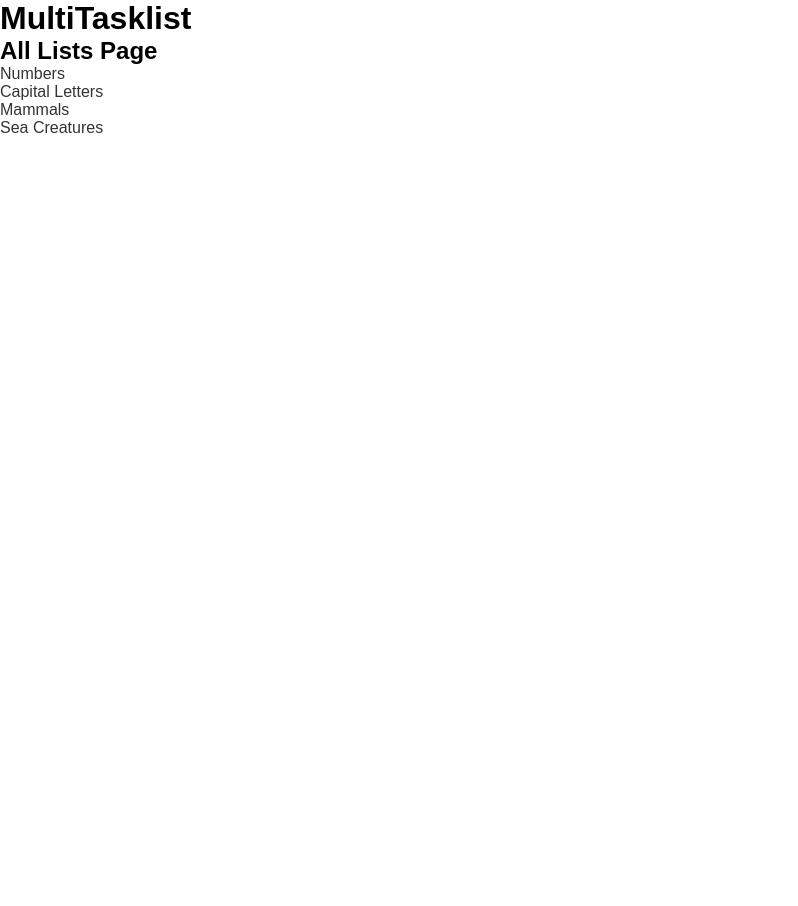
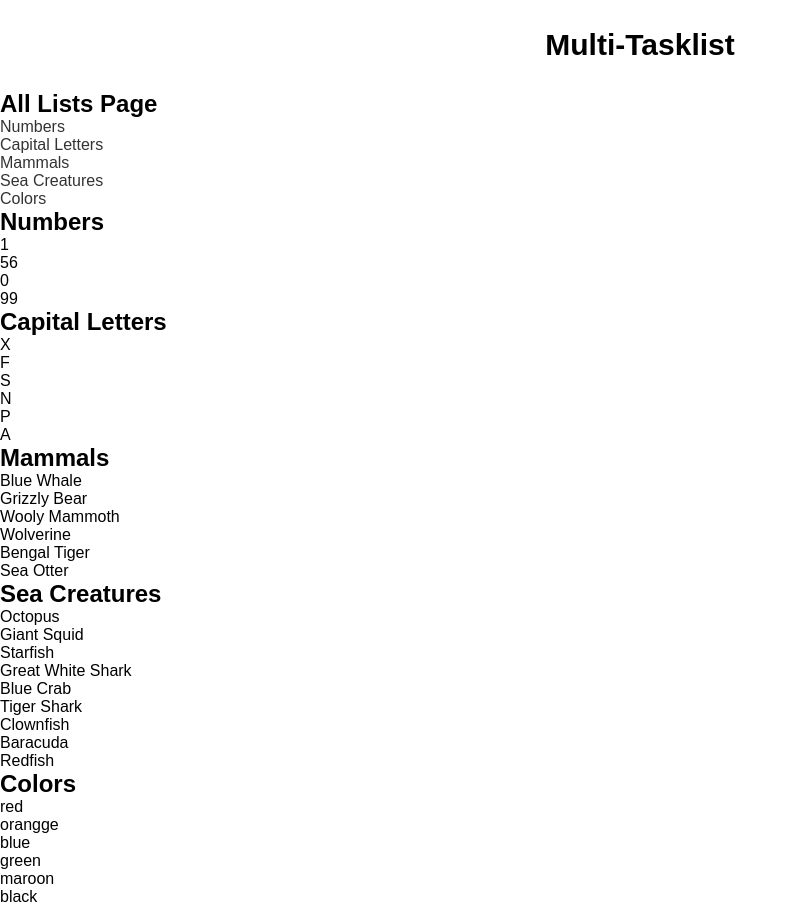
Before and after one commit to agviray/react-multi-tasklist, a React (Create React App) app: page / in a window 1280 px wide. Shown: the top 906 px of the page, without its empty margins (0-798 px from the left). Before the commit the page ends 800 px from the top, so only its background shows below. Built offline with nearby package versions, Linux system fonts and the light colour scheme.

Commit message:
Create initial Header component and add styles

```diff
--- /dev/null
+++ b/src/components/Header.js
@@ -0,0 +1,12 @@
+import React from 'react';
+import { StyledHeader } from './styles/StyledHeader.styled';
+
+const Header = () => {
+  return (
+    <StyledHeader>
+      <h1>Multi-Tasklist</h1>
+    </StyledHeader>
+  );
+};
+
+export default Header;
--- a/src/components/Layout.js
+++ b/src/components/Layout.js
@@ -1,5 +1,6 @@
 import React from 'react';
 import { Outlet } from 'react-router-dom';
+import Header from './Header';
 import AllLists from './pages/AllLists';
 import GlobalStyles from './styles/GlobalStyles';
 
@@ -7,9 +8,7 @@ const Layout = () => {
   return (
     <>
       <GlobalStyles />
-      <header>
-        <h1>MultiTasklist</h1>
-      </header>
+      <Header />
       <main>
         <AllLists />
         <Outlet />
--- a/src/components/pages/AllLists.js
+++ b/src/components/pages/AllLists.js
@@ -35,6 +35,20 @@ const allLists = [
       'Redfish',
     ],
   },
+  {
+    title: 'Colors',
+    items: [
+      'red',
+      'orangge',
+      'blue',
+      'green',
+      'maroon',
+      'black',
+      'purple',
+      'yellow',
+      'brown',
+    ],
+  },
 ];
 
 const AllLists = () => {
@@ -48,10 +62,22 @@ const AllLists = () => {
     ));
   };
 
+  const renderListItems = (lists) => {
+    return lists.map((list, index) => (
+      <ul key={index}>
+        <h2>{list.title}</h2>
+        {list.items.map((item, itemIndex) => (
+          <li key={itemIndex}>{item}</li>
+        ))}
+      </ul>
+    ));
+  };
+
   return (
     <div>
       <h2>All Lists Page</h2>
       <ul>{renderLists(allLists)}</ul>
+      <div>{renderListItems(allLists)}</div>
     </div>
   );
 };
--- /dev/null
+++ b/src/components/styles/StyledHeader.styled.js
@@ -0,0 +1,16 @@
+import styled from 'styled-components';
+
+export const StyledHeader = styled.header`
+  position: sticky;
+  top: 0;
+  left: 0;
+  width: 100%;
+  padding: 1.75rem;
+  background-color: white;
+  z-index: 10;
+
+  h1 {
+    text-align: center;
+    font-size: 30px;
+  }
+`;
```
